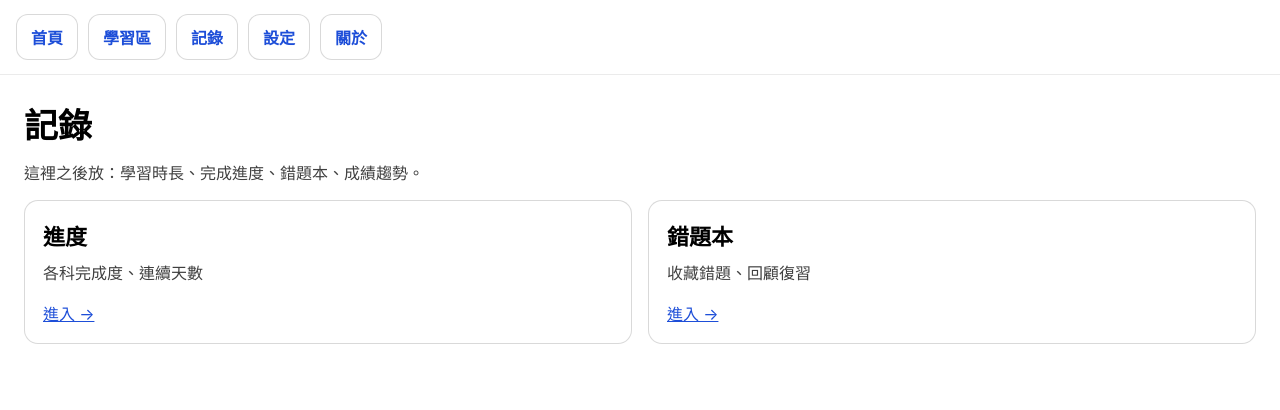
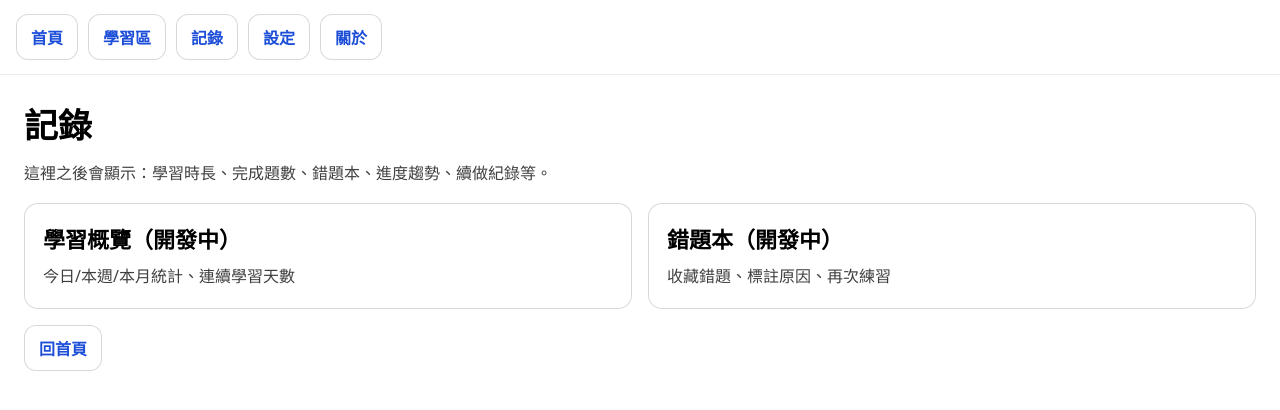
Before and after one commit to boos88978857-svg/ai-intelligent-learning-machine, a Next.js app: page /records in a window 1280 px wide. Shown: the top 410 px of the page. Built offline with nearby package versions, Linux system fonts and the light colour scheme.

Commit message:
更新 page.tsx

```diff
--- a/app/records/page.tsx
+++ b/app/records/page.tsx
@@ -1,18 +1,29 @@
-// app/records/page.tsx
-import { ui, CardLink } from "../ui";
+import Link from "next/link";
+import { ui } from "../ui";
 
 export default function RecordsPage() {
   return (
     <main>
       <h1 style={{ margin: "0 0 12px", fontSize: 34, fontWeight: 900 }}>記錄</h1>
-      <p style={{ margin: "0 0 16px", opacity: 0.75 }}>
-        這裡之後放：學習時長、完成進度、錯題本、成績趨勢。
+      <p style={{ margin: "0 0 16px", opacity: 0.75, lineHeight: 1.7 }}>
+        這裡之後會顯示：學習時長、完成題數、錯題本、進度趨勢、續做紀錄等。
       </p>
 
       <div style={ui.grid2}>
-        <CardLink href="/records/progress" title="進度" desc="各科完成度、連續天數" />
-        <CardLink href="/records/mistakes" title="錯題本" desc="收藏錯題、回顧復習" />
+        <div style={ui.card}>
+          <h2 style={ui.cardTitle}>學習概覽（開發中）</h2>
+          <p style={ui.cardDesc}>今日/本週/本月統計、連續學習天數</p>
+        </div>
+
+        <div style={ui.card}>
+          <h2 style={ui.cardTitle}>錯題本（開發中）</h2>
+          <p style={ui.cardDesc}>收藏錯題、標註原因、再次練習</p>
+        </div>
       </div>
+
+      <p style={{ marginTop: 16 }}>
+        <Link href="/" style={ui.navBtn}>回首頁</Link>
+      </p>
     </main>
   );
 }
```
